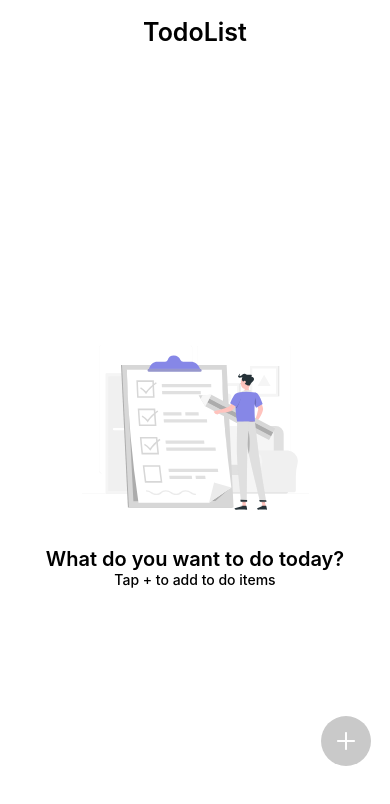
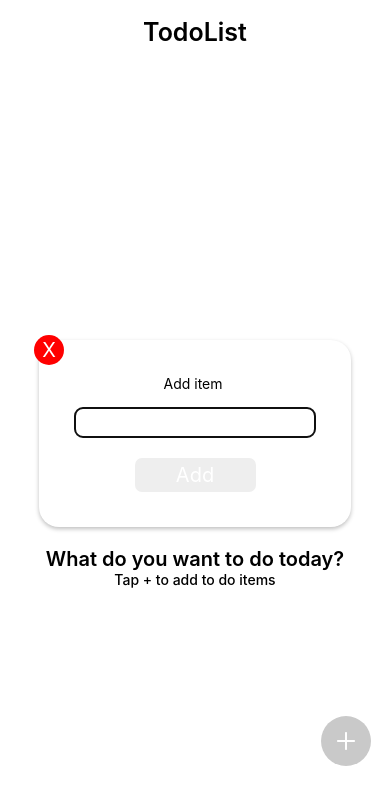
Before and after one commit to AbdullahGumi/cantant-todo, a React Native app: screen /TodoList in a window 390 px wide. Both pictures are taken after a click on the element 345 px from the left and 741 px from the top of the page. Shown: the top 804 px of the page. Built offline with nearby package versions, Linux system fonts and the light colour scheme.

Commit message:
added modal

```diff
--- /dev/null
+++ b/src/components/AddTodoModal.tsx
@@ -0,0 +1,144 @@
+import {
+  View,
+  Text,
+  Modal,
+  StyleSheet,
+  TouchableOpacity,
+  TextInput,
+} from "react-native";
+import React, { useState } from "react";
+
+import { ITodo } from "../types";
+
+interface IProps {
+  modalVisible: boolean;
+  setModalVisible: (value: boolean) => void;
+  setTodos: React.Dispatch<React.SetStateAction<ITodo[]>>;
+}
+
+const AddTodoModal = ({ modalVisible, setModalVisible, setTodos }: IProps) => {
+  const [text, setText] = useState<string>("");
+
+  const generateId = () => {
+    return Math.random().toString(36).substring(2, 5);
+  };
+
+  const addItem = () => {
+    setTodos((prevTodos) => [
+      ...prevTodos,
+      {
+        id: generateId(),
+        completed: false,
+        title: text,
+      },
+    ]);
+    setText("");
+    setModalVisible(false);
+  };
+
+  return (
+    <Modal
+      animationType="slide"
+      transparent={true}
+      visible={modalVisible}
+      onRequestClose={() => {
+        setModalVisible(!modalVisible);
+      }}
+    >
+      <View style={styles.centeredView}>
+        <View style={styles.modalView}>
+          <Text style={styles.modalText}>Add item </Text>
+          <TextInput
+            style={styles.input}
+            value={text}
+            onChangeText={(t) => setText(t)}
+          />
+          <TouchableOpacity
+            style={[
+              styles.addButton,
+              { backgroundColor: text.length < 1 ? "#EEE" : "black" },
+            ]}
+            disabled={text.length < 1}
+            onPress={addItem}
+          >
+            <Text style={{ color: "white", fontSize: 20 }}>Add</Text>
+          </TouchableOpacity>
+          <TouchableOpacity
+            style={styles.closeButton}
+            onPress={() => {
+              setModalVisible(false);
+              setText("");
+            }}
+          >
+            <Text style={{ color: "white", fontSize: 20 }}>X</Text>
+          </TouchableOpacity>
+        </View>
+      </View>
+    </Modal>
+  );
+};
+
+export default AddTodoModal;
+
+const styles = StyleSheet.create({
+  centeredView: {
+    flex: 1,
+    justifyContent: "center",
+    alignItems: "center",
+    marginTop: 22,
+  },
+  modalView: {
+    position: "relative",
+    margin: 20,
+    backgroundColor: "white",
+    borderRadius: 20,
+    padding: 35,
+    alignItems: "center",
+    shadowColor: "#000",
+    shadowOffset: {
+      width: 0,
+      height: 2,
+    },
+    shadowOpacity: 0.25,
+    shadowRadius: 4,
+    elevation: 5,
+    width: "80%",
+  },
+  buttonOpen: {
+    backgroundColor: "#F194FF",
+  },
+  textStyle: {
+    color: "white",
+    fontWeight: "bold",
+    textAlign: "center",
+  },
+  modalText: {
+    marginBottom: 15,
+    textAlign: "center",
+  },
+  addButton: {
+    width: "50%",
+    marginTop: 20,
+    borderRadius: 7,
+    padding: 5,
+    alignItems: "center",
+  },
+  input: {
+    width: "100%",
+    borderColor: "#eee",
+    borderWidth: 2,
+    borderRadius: 8,
+    padding: 5,
+  },
+  closeButton: {
+    position: "absolute",
+    top: -5,
+    left: -5,
+    backgroundColor: "red",
+    borderRadius: 50,
+    width: 30,
+    height: 30,
+    justifyContent: "center",
+    alignItems: "center",
+  },
+});
--- a/src/components/Todo.tsx
+++ b/src/components/Todo.tsx
@@ -14,31 +14,42 @@ import { ITodo } from "../types";
 interface IProps {
   setTodos: React.Dispatch<React.SetStateAction<ITodo[]>>;
   todos: ITodo[];
+  todoItem: ITodo;
 }
 
-const Todo = ({ setTodos }: IProps) => {
-  const [todo, setTodo] = useState("");
+const Todo = ({ setTodos, todos, todoItem }: IProps) => {
+  console.log(todos);
+  const [todo, setTodo] = useState(todoItem.title);
   const [isEditing, setIsEditing] = useState(false);
-  const [isChecked, setIsChecked] = useState(false);
 
   const handleEditPress = () => {
     setIsEditing(!isEditing);
   };
 
   const handleDeletePress = () => {
+    setTodos((prevTodos) =>
+      prevTodos.filter((todo) => todo.id !== todoItem.id)
+    );
     Toast.show({
       type: "success",
       text1: "Deleted Successfully",
     });
   };
 
+  const toggleCheck = () => {
+    setTodos((prevTodos) =>
+      prevTodos.map((todo) =>
+        todo.id === todoItem.id
+          ? { ...todo, completed: !todoItem.completed }
+          : todo
+      )
+    );
+  };
+
   return (
     <View style={styles.container}>
-      <TouchableOpacity
-        style={styles.checkMark}
-        onPress={() => setIsChecked(!isChecked)}
-      >
-        {isChecked && <CheckIcon />}
+      <TouchableOpacity style={styles.checkMark} onPress={() => toggleCheck()}>
+        {todoItem.completed && <CheckIcon />}
       </TouchableOpacity>
       <TextInput
         value={todo}
@@ -47,7 +58,7 @@ const Todo = ({ setTodos }: IProps) => {
         editable={isEditing}
         style={{
           flex: 1,
-          textDecorationLine: isChecked ? "line-through" : "none",
+          textDecorationLine: todoItem.completed ? "line-through" : "none",
         }}
       />
       <TouchableOpacity style={{ marginRight: 5 }} onPress={handleEditPress}>
--- a/src/screens/TodoListScreen.tsx
+++ b/src/screens/TodoListScreen.tsx
@@ -5,6 +5,7 @@ import {
   FlatList,
   SafeAreaView,
   TouchableOpacity,
+  Modal,
 } from "react-native";
 import { useLayoutEffect, useState } from "react";
 
@@ -12,8 +13,10 @@ import { CommonScreenProps } from "../navigation/types";
 import Todo from "../components/Todo";
 import { AddIcon, CheckListUndraw } from "../../assets/svg";
 import { ITodo } from "../types";
+import AddTodoModal from "../components/AddTodoModal";
 
 const TodoListScreen = ({ navigation }: CommonScreenProps<"TodoList">) => {
+  const [modalVisible, setModalVisible] = useState(false);
   const [todos, setTodos] = useState<ITodo[]>([]);
 
   useLayoutEffect(() => {
@@ -36,7 +39,7 @@ const TodoListScreen = ({ navigation }: CommonScreenProps<"TodoList">) => {
 
   return (
     <SafeAreaView style={styles.container}>
-      {true ? (
+      {todos.length === 0 ? (
         <View style={styles.emptyListContainer}>
           <View style={{ marginTop: "auto" }}>
             <CheckListUndraw />
@@ -52,24 +55,25 @@ const TodoListScreen = ({ navigation }: CommonScreenProps<"TodoList">) => {
         </View>
       ) : (
         <FlatList
-          style={{ width: "100%" }}
-          ItemSeparatorComponent={() => (
-            <View
-              style={{
-                borderBottomWidth: 1,
-                borderBottomColor: "#eee",
-                marginTop: 15,
-                marginBottom: 15,
-              }}
-            />
+          style={{ width: "100%", paddingHorizontal: 15 }}
+          ItemSeparatorComponent={() => <View style={styles.listSeparator} />}
+          data={todos}
+          renderItem={({ item }) => (
+            <Todo todoItem={item} todos={todos} setTodos={setTodos} />
           )}
-          data={Array(0).fill(0)}
-          renderItem={() => <Todo todos={todos} setTodos={setTodos} />}
         />
       )}
-      <TouchableOpacity style={styles.floatingButton}>
+      <TouchableOpacity
+        style={styles.floatingButton}
+        onPress={() => setModalVisible(true)}
+      >
         <AddIcon />
       </TouchableOpacity>
+      <AddTodoModal
+        modalVisible={modalVisible}
+        setModalVisible={setModalVisible}
+        setTodos={setTodos}
+      />
     </SafeAreaView>
   );
 };
@@ -101,4 +105,10 @@ const styles = StyleSheet.create({
     bottom: "10%",
     right: "5%",
   },
+  listSeparator: {
+    borderBottomWidth: 1,
+    borderBottomColor: "#eee",
+    marginTop: 15,
+    marginBottom: 15,
+  },
 });
```
